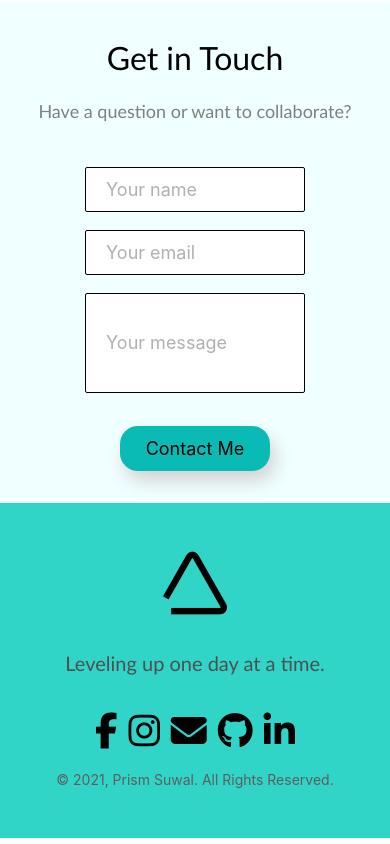
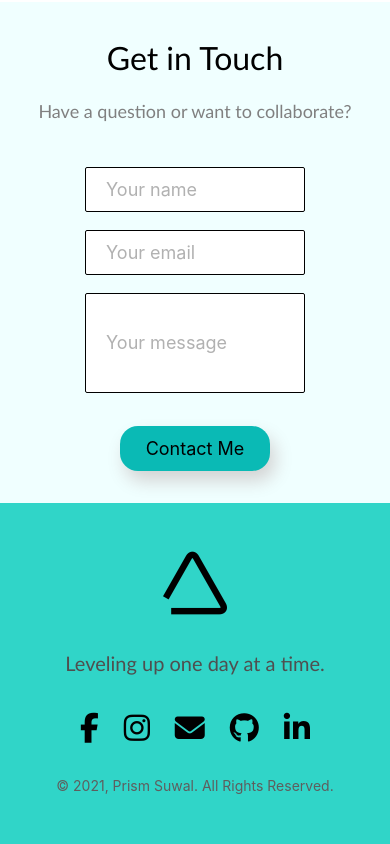
Before and after one commit to PrizmSuwal/portfolio, a React (Create React App) app: page / in a window 390 px wide. Shown: the part 2843-3687 px from the top of the page. Built offline with nearby package versions, Linux system fonts and the light colour scheme.

Commit message:
Footer_Modified

```diff
--- a/src/components/Footer/Footer.css
+++ b/src/components/Footer/Footer.css
@@ -35,7 +35,7 @@
   display:flex;
   justify-content: space-between;
   align-items:center;
-  width: 250px;
+  width: 300px;
   font-size: 12px;
 }
 
@@ -44,7 +44,7 @@
 }
 
 .social-icon-link:hover {
-  color:#004d4d;
+  color: 	whitesmoke;
 }
 
 .website-rights {
@@ -68,7 +68,9 @@
   }
 
   .social-icons {
-    width: 200px;
+    width: 230px;
+    font-size: 10px;
+    margin-bottom: 0.8rem;
   }
 
   .website-rights {
```
